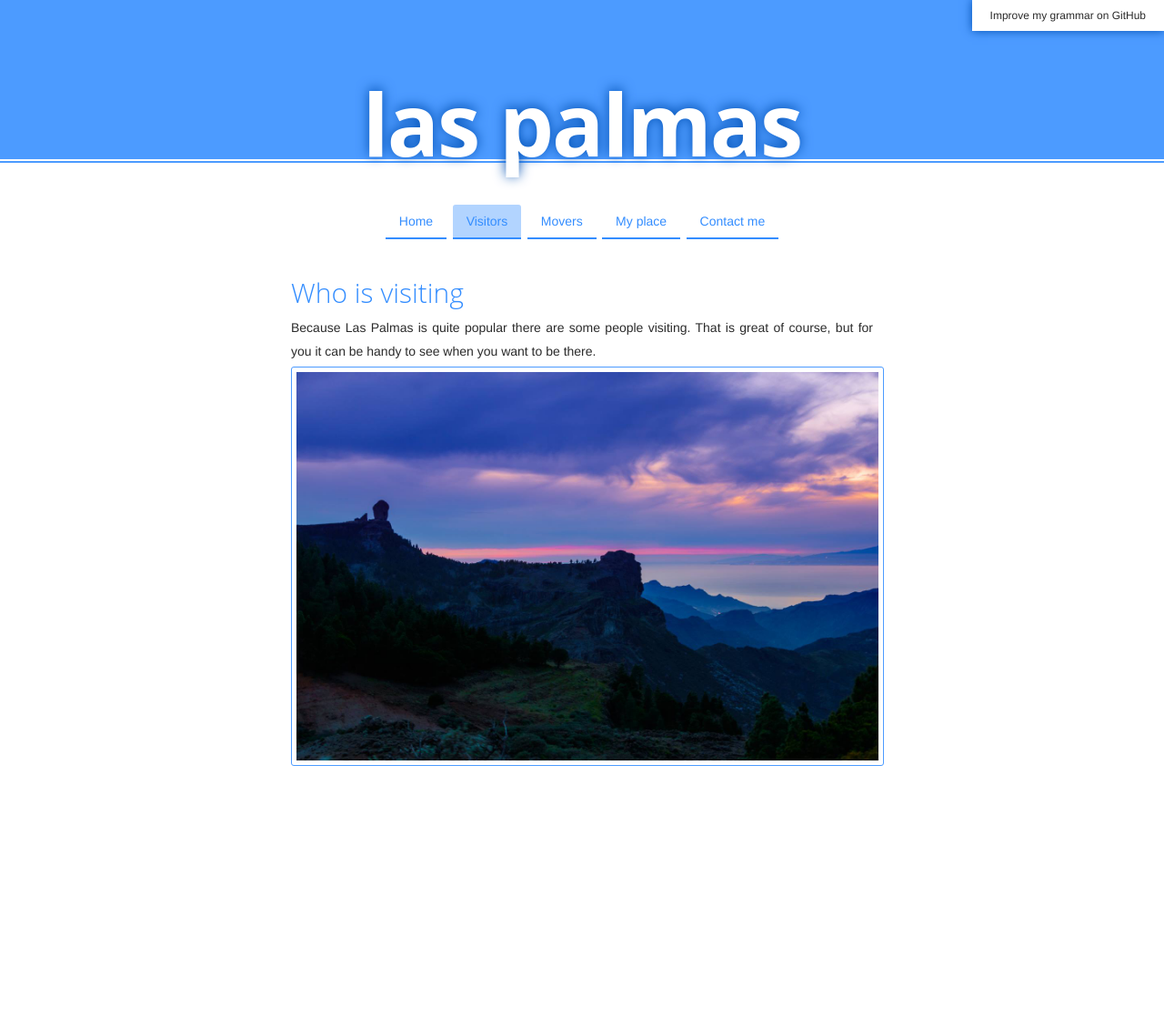
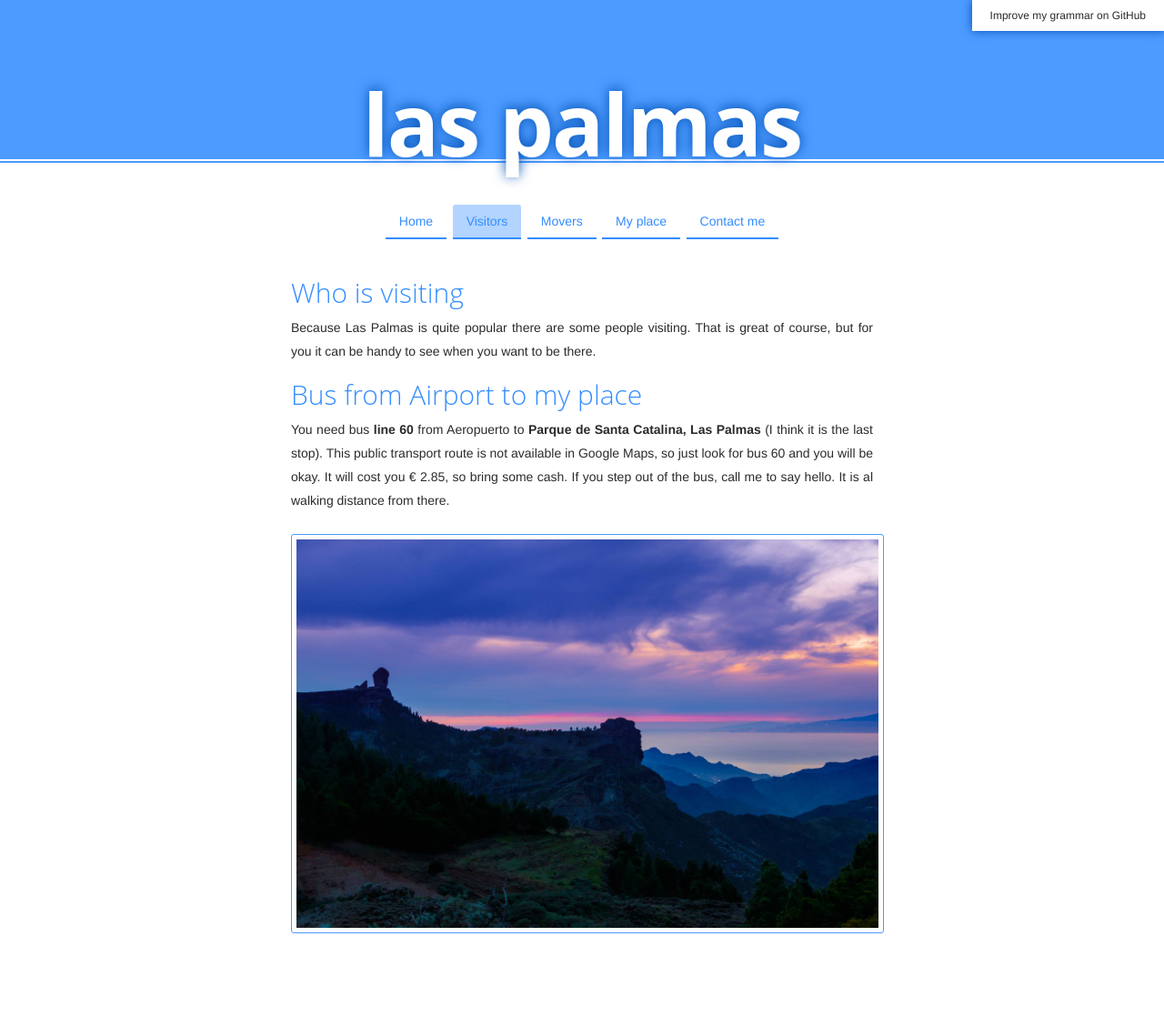
Before and after one commit to adriaandotcom/laspalmas.adriaan.io, a Jekyll site: the page built from visitors.md, in a window 1280 px wide. Shown: the whole page at 91% size. Built offline with Jekyll 4.4.1, drawn with Linux system fonts in a browser that asks for light colours; before the commit the page ends 900 px from its top, so only the background shows below that.

Commit message:
Add some information how to get to my place

```diff
--- a/visitors.md
+++ b/visitors.md
@@ -7,6 +7,11 @@ Because Las Palmas is quite popular there are some people visiting. That is grea
 <ul class="visitors"></ul>
 
 <p class="visitors-last-updated"></p>
+
+## Bus from Airport to my place
+
+You need bus **line 60** from Aeropuerto to **Parque de Santa Catalina, Las Palmas** (I think it is the last stop). This public transport route is not available in Google Maps, so just look for bus 60 and you will be okay. It will cost you € 2.85, so bring some cash. If you step out of the bus, call me to say hello. It is al walking distance from there.
+
 
 ![Sunset that did not happen](/images/no-sunset.jpg)
 
```
